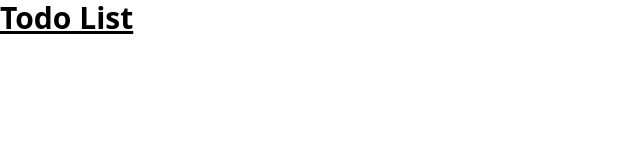
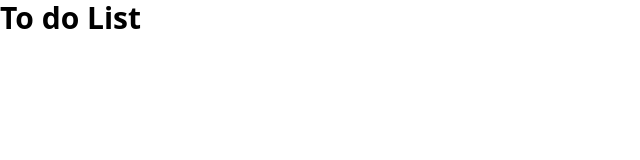
Before and after one commit to UltraMKF12/Internship-TodoApp, a Vue app: page / in a window 1280 px wide. Shown: the top 160 px of the page, without its empty margins (0-640 px from the left). Built offline with nearby package versions, Linux system fonts and the light colour scheme.

Commit message:
ITL-8 Add the title
Added the title as an h1 element.

```diff
--- a/src/components/TodoHeader.vue
+++ b/src/components/TodoHeader.vue
@@ -1,5 +1,5 @@
 <script setup lang="ts"></script>
 
 <template>
-  <h1 class="text-3xl font-bold underline">Todo List</h1>
+  <h1 class="text-3xl font-bold">To do List</h1>
 </template>
```
